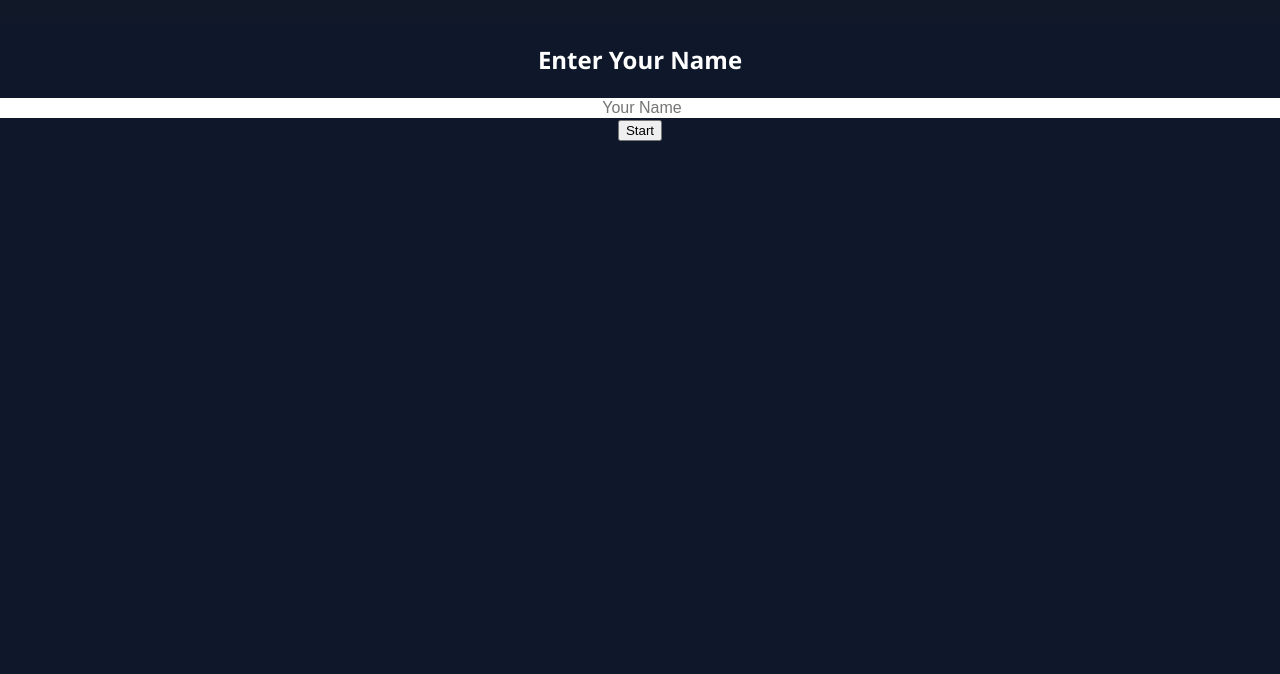
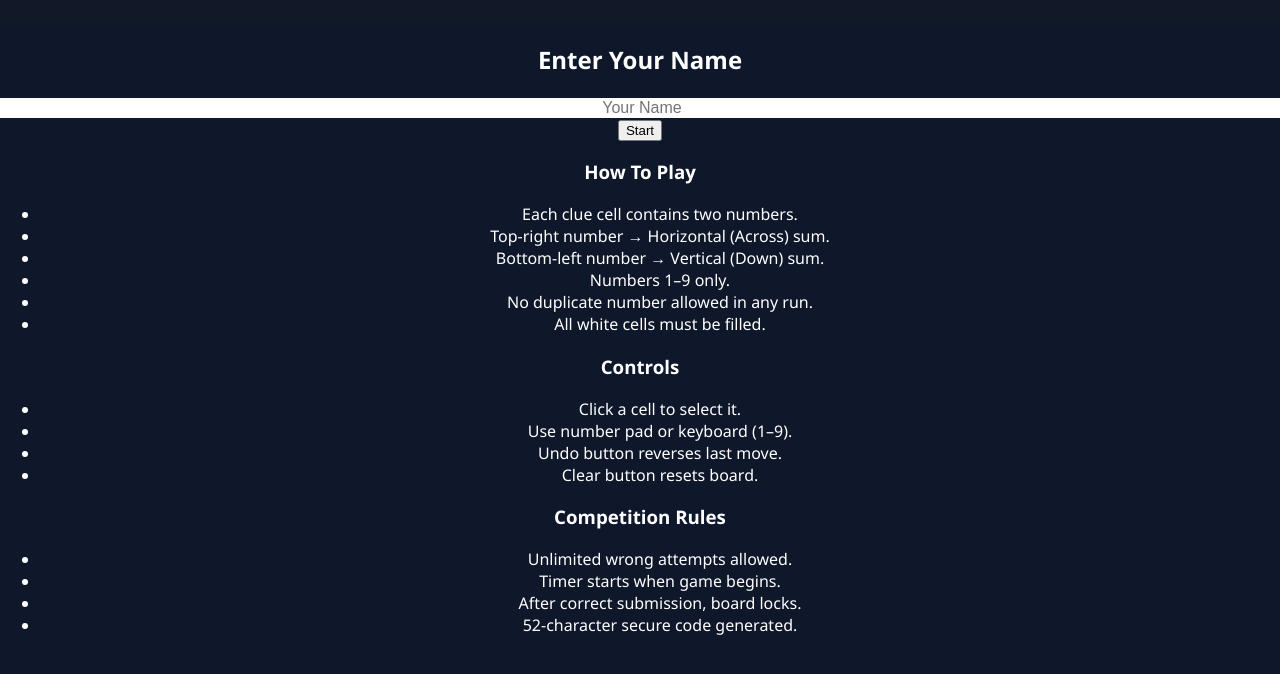
Before and after one commit to bhaveshjalewa/Arithmos, a plain HTML site: page index.html in a window 1280 px wide. Shown: the part 126-800 px from the top of the page. Drawn offline with Linux system fonts and the light colour scheme.

Commit message:
Update index.html

```diff
--- a/index.html
+++ b/index.html
@@ -11,12 +11,48 @@
   <h1>Arithmos – Vitta Vibhava</h1>
 </header>
 
+<!-- START SCREEN -->
 <div id="startScreen">
-  <h2>Enter Your Name</h2>
-  <input type="text" id="playerName" placeholder="Your Name">
-  <button onclick="startGame()">Start</button>
+
+  <div id="nameSection">
+    <h2>Enter Your Name</h2>
+    <input type="text" id="playerName" placeholder="Your Name">
+    <button onclick="startGame()">Start</button>
+  </div>
+
+  <div id="instructions">
+
+    <h3>How To Play</h3>
+    <ul>
+      <li>Each clue cell contains two numbers.</li>
+      <li>Top-right number → Horizontal (Across) sum.</li>
+      <li>Bottom-left number → Vertical (Down) sum.</li>
+      <li>Numbers 1–9 only.</li>
+      <li>No duplicate number allowed in any run.</li>
+      <li>All white cells must be filled.</li>
+    </ul>
+
+    <h3>Controls</h3>
+    <ul>
+      <li>Click a cell to select it.</li>
+      <li>Use number pad or keyboard (1–9).</li>
+      <li>Undo button reverses last move.</li>
+      <li>Clear button resets board.</li>
+    </ul>
+
+    <h3>Competition Rules</h3>
+    <ul>
+      <li>Unlimited wrong attempts allowed.</li>
+      <li>Timer starts when game begins.</li>
+      <li>After correct submission, board locks.</li>
+      <li>52-character secure code generated.</li>
+    </ul>
+
+  </div>
+
 </div>
 
+<!-- GAME AREA -->
 <div id="gameArea" style="display:none;">
 
   <div id="timer">Time: 00:00</div>
@@ -31,14 +67,11 @@
 
   <p id="resultMessage"></p>
 
+  <!-- NUMBER PAD -->
   <div id="numberPad">
     <div class="pad-header" id="padHeader">
       <span>Number Pad</span>
-      <div>
-        <button onclick="resizePad(1)">+</button>
-        <button onclick="resizePad(-1)">−</button>
-        <button onclick="togglePad()">_</button>
-      </div>
+      <button onclick="togglePad()">_</button>
     </div>
     <div class="pad-body">
       <div class="pad-grid">
```
